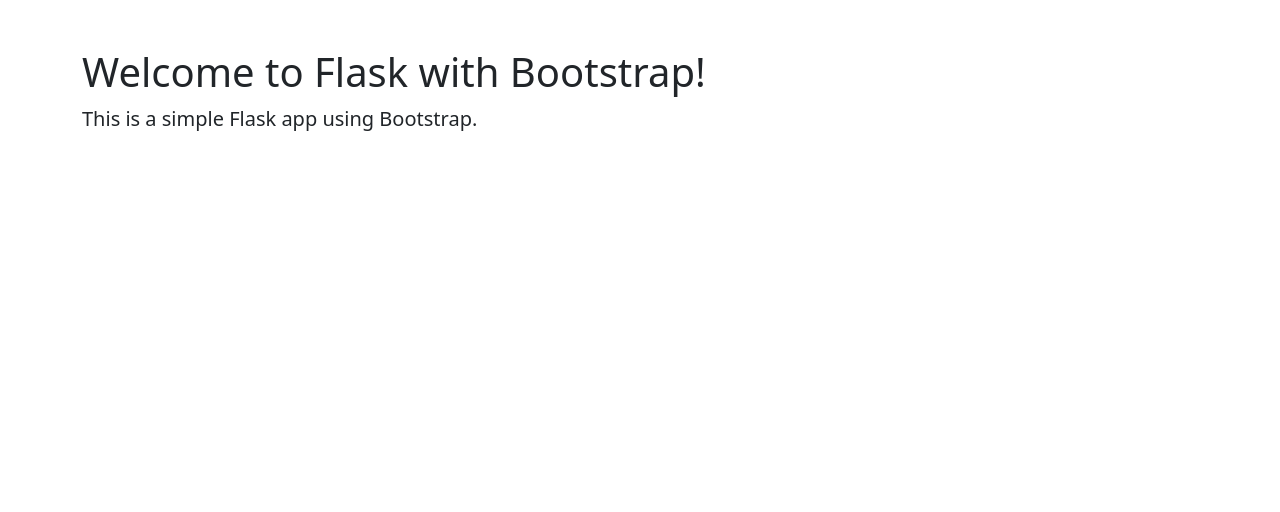
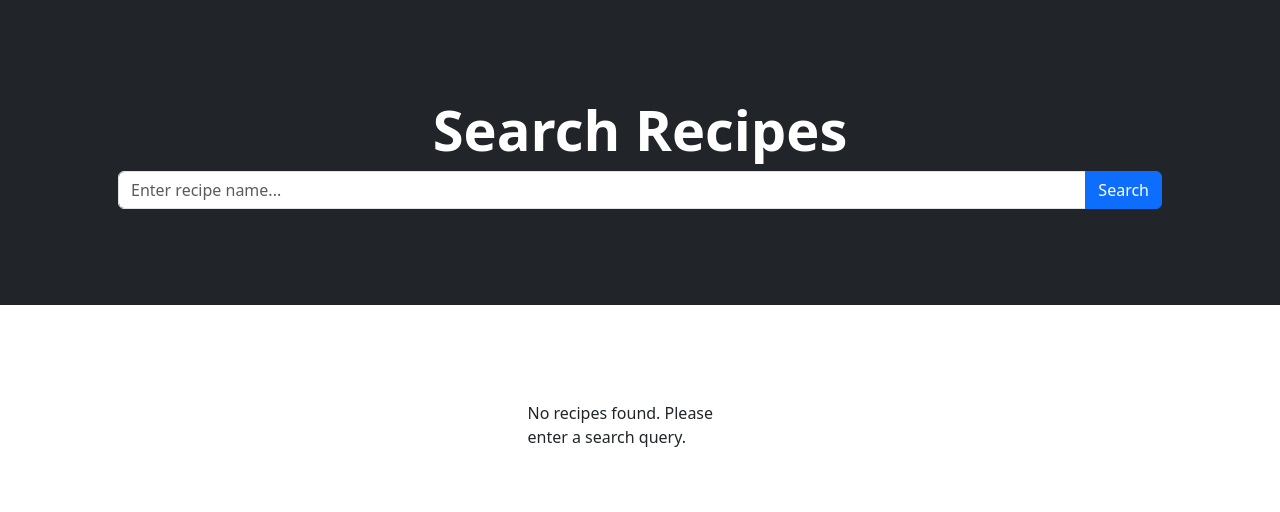
Before and after one commit to Gabrieldowen/MealPlanner, a Flask app: page / in a window 1280 px wide. Shown: the top 512 px of the page. Run offline with Flask 3, Linux system fonts and the light colour scheme.

Commit message:
add functionality to search by keyword for recipes and basic dispaly

```diff
--- a/app.py
+++ b/app.py
@@ -1,10 +1,44 @@
-from flask import Flask, render_template
-
+from flask import Flask, render_template, request, redirect, url_for
+from config import Config
+import requests
 app = Flask(__name__)
 
-@app.route('/')
+# API endpoints
+RECIPE_FINDER_URL = 'https://api.edamam.com/api/recipes/v2'
+
+# initialize the app
+@app.route('/', methods=['GET', 'POST'])
 def index():
-    return render_template('index.html')
+
+    recipes = []
+    if request.method == 'POST':
+
+        # parameters for the API request
+        params = {
+            'type': 'public',
+            'q': request.form.get('query'),
+            'app_id': Config.RECIPE_FINDER_ID,
+            'app_key': Config.RECIPE_FINDER_KEY,
+        }
+
+        response = requests.get(RECIPE_FINDER_URL, params=params)
+
+        # if the request is successful, the recipes will be displayed
+        if response.status_code == 200:
+            data = response.json()
+            recipes = data.get('hits')
+
+        # if there are no recipes, the user will be redirected to the success page
+        else:
+            print('Error:', response.status_code, response.text)
+            recipes = []
+
+    return render_template('index.html', recipes=recipes)
+
+# if the form is submitted successfully, the user will be redirected to the success page
+@app.route('/success')
+def success():
+    return "Form submitted successfully!"
 
 if __name__ == '__main__':
     app.run(debug=True)
--- a/templates/index.html
+++ b/templates/index.html
@@ -1,10 +1,56 @@
 {% extends 'base.html' %}
 
-{% block title %}Home{% endblock %}
+{% block title %}Recipes{% endblock %}
 
 {% block content %}
-<div class="container">
-    <h1 class="mt-5">Welcome to Flask with Bootstrap!</h1>
-    <p class="lead">This is a simple Flask app using Bootstrap.</p>
-</div>
+<header class="bg-dark py-5">
+    <div class="container px-4 px-lg-5 my-5">
+        <div class="text-center text-white">
+            <h1 class="display-4 fw-bolder">Search Recipes</h1>
+            <form method="POST" action="{{ url_for('index') }}" class="mb-4">
+                <div class="input-group">
+                    <input type="text" class="form-control" placeholder="Enter recipe name..." name="query" required>
+                    <button class="btn btn-primary" type="submit">Search</button>
+                </div>
+            </form>
+        </div>
+    </div>
+</header>
+
+<section class="py-5">
+    <div class="container px-4 px-lg-5 mt-5">
+        <div class="row gx-4 gx-lg-5 row-cols-2 row-cols-md-3 row-cols-xl-4 justify-content-center">
+            {% if recipes %}
+                {% for recipe in recipes %}
+                    <div class="col mb-5">
+                        <div class="card h-100">
+                            <!-- Product image-->
+                            <img class="card-img-top" src="{{ recipe.recipe.image }}" alt="..." />
+                            <!-- Product details-->
+                            <div class="card-body p-4">
+                                <div class="text-center">
+                                    <!-- Product name-->
+                                    <h5 class="fw-bolder">{{ recipe.recipe.label }}</h5>
+                                    <!-- Product price-->
+                                    <p class="card-text">Calories: {{ recipe.recipe.calories | round }} kcal</p>
+                                    <p class="card-text">Protein: {{ recipe.recipe.totalNutrients.PROCNT.quantity | round }} {{ recipe.recipe.totalNutrients.PROCNT.unit }}</p>
+                                    <p class="card-text">Fat: {{ recipe.recipe.totalNutrients.FAT.quantity | round }} {{ recipe.recipe.totalNutrients.FAT.unit }}</p>
+                                    <p class="card-text">Carbs: {{ recipe.recipe.totalNutrients.CHOCDF.quantity | round }} {{ recipe.recipe.totalNutrients.CHOCDF.unit }}</p>
+                                </div>
+                            </div>
+                            <!-- Product actions-->
+                            <div class="card-footer p-4 pt-0 border-top-0 bg-transparent">
+                                <div class="text-center"><a class="btn btn-outline-dark mt-auto" href="{{ recipe.recipe.url }}">add to plan</a></div>
+                            </div>
+                        </div>
+                    </div>
+                    {% endfor %}
+
+                {% else %}
+                <p>No recipes found. Please enter a search query.</p>
+                {% endif %}
+        </div>
+    </div>
+</section>
+
 {% endblock %}
```
Also changed, not shown: README.md.
